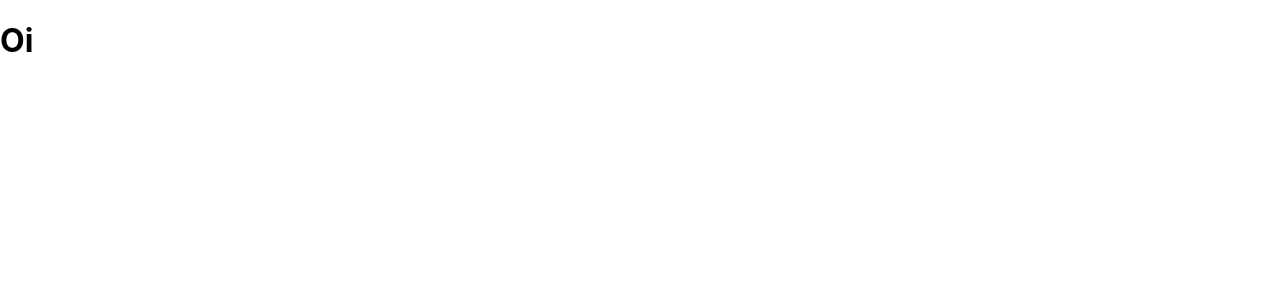
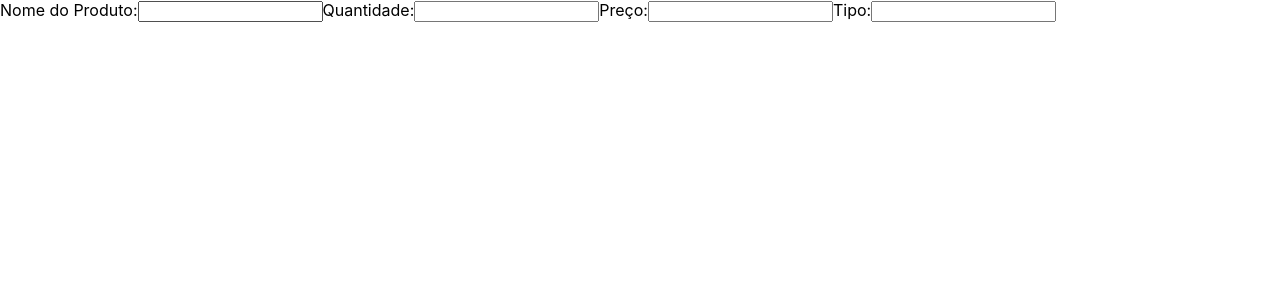
Before and after one commit to sucoDeGoiaba/React_MOD5, a React (Create React App) app in the folder react-mod5/: page / in a window 1280 px wide. Shown: the top 300 px of the page. Built offline with nearby package versions, Linux system fonts and the light colour scheme.

Commit message:
criando input e forms

```diff
--- a/react-mod5/src/App.jsx
+++ b/react-mod5/src/App.jsx
@@ -1,7 +1,8 @@
-
+import Form from "./components/form/Form";
 function App() {
   return (
-    <h1>Oi</h1>
+    <Form/>
+
   );
 }
 
--- /dev/null
+++ b/react-mod5/src/components/form/Form.jsx
@@ -0,0 +1,18 @@
+import { useState } from "react"
+import Input from "../input/Input"
+
+export default function Form (){
+    const [prodInfo, setProdInfo] = useState({})
+    // Pega a info dos Inputs e passa um JSON para prodInfo, contendo nome e valor do Input
+    function onChange(e){
+        setProdInfo({...prodInfo, [e.target.name] : e.target.value})
+    }
+    return(
+        <form action="">
+            <Input labelName="Nome do Produto:" name="nomeProd" id="nomeProd" onChange={onChange}/>
+            <Input labelName="Quantidade:" name="quantidade" id="quantidade" onChange={onChange}/>
+            <Input labelName="Preço:" name="preco" id="preco" onChange={onChange}/>
+            <Input labelName="Tipo:" name="tipo" id="tipo" onChange={onChange}/>
+        </form>
+    )
+}
--- /dev/null
+++ b/react-mod5/src/components/input/Input.jsx
@@ -0,0 +1,7 @@
+export default function Input ({onChange, labelName, name, id}){
+    return(
+        <label htmlFor={id}>{labelName}
+            <input type="text" name={name} id={id} onChange={onChange}/>
+        </label>
+    )
+}
```
